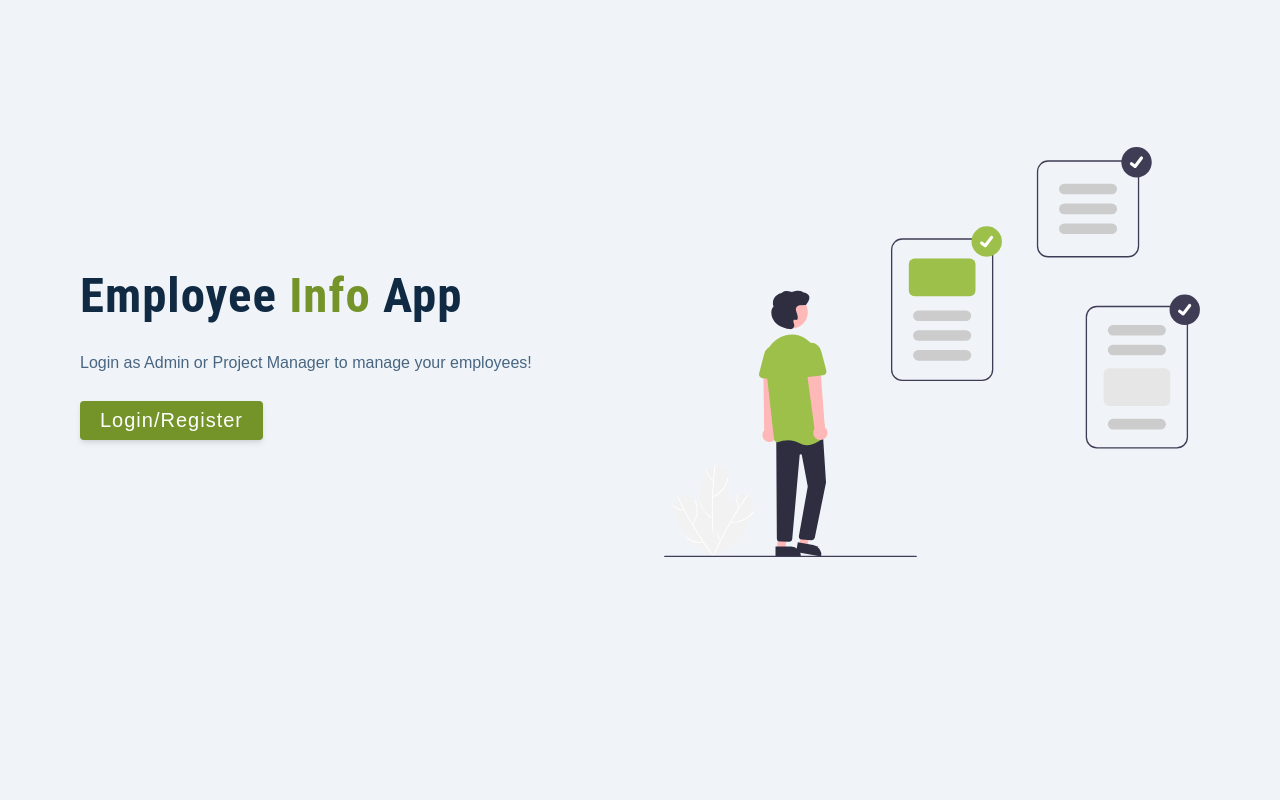
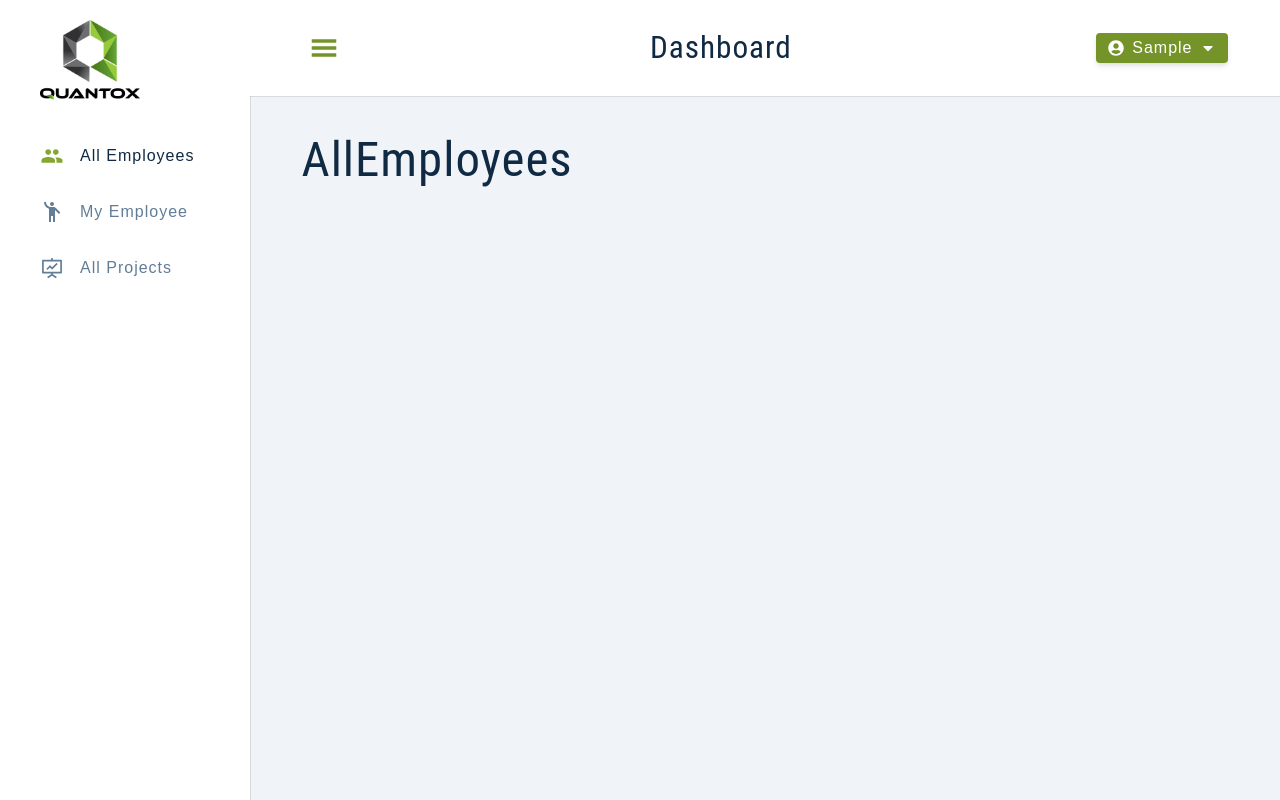
Before and after one commit to stefanmeza94/employee-info-ts, a React (Create React App) app: page / in a window 1280 px wide. Built offline with nearby package versions, Linux system fonts and the light colour scheme; sample sign-in values are in the browser's storage.

Commit message:
Add fix for displaying logged in user if there is user in localstorage

```diff
--- a/src/App.tsx
+++ b/src/App.tsx
@@ -15,17 +15,17 @@ import AllEmployees from './pages/ProjectManagerDashboard/AllEmployees';
 import MyEmployees from './pages/ProjectManagerDashboard/MyEmployees';
 import Projects from './pages/ProjectManagerDashboard/Projects';
 
-import Register from './pages/Register';
 import Landing from './pages/Landing';
 import ProtectedRoute from './pages/ProtectedRoute';
 
 function App() {
+  const { user } = useAppContext();
+
   return (
     <Routes>
-      <Route path='/' element={<Landing />} />
-      <Route path='/register' element={<Register />} />
+      {user && user.role == 'SYSTEM_ADMIN' ? (
         <Route
-        path='/admin'
+          path='/'
           element={
             <ProtectedRoute>
               <SharedLayout />
@@ -41,9 +41,9 @@ function App() {
           <Route path='project-managers' element={<ProjectManagers />} />
           <Route path='system-administrators' element={<SystemAdministrators />} />
         </Route>
-
+      ) : (
         <Route
-        path='/project-manager'
+          path='/'
           element={
             <ProtectedRoute>
               <SharedLayout />
@@ -54,6 +54,8 @@ function App() {
           <Route path='my-employees' element={<MyEmployees />} />
           <Route path='all-projects' element={<Projects />} />
         </Route>
+      )}
+      <Route path='/landing' element={<Landing />} />
     </Routes>
   );
 }
--- a/src/context/appContext.tsx
+++ b/src/context/appContext.tsx
@@ -2,6 +2,7 @@ import { createContext, useContext, useReducer } from 'react';
 import axios from 'axios';
 import reducer from './reducer';
 import { ActionType } from './action-type';
+import { useNavigate } from 'react-router-dom';
 
 const user = localStorage.getItem('user');
 
@@ -36,6 +37,7 @@ const AppContext = createContext<any>(initialState);
 
 const AppProvider: React.FC<AppProviderProps> = ({ children }) => {
   const [state, dispatch] = useReducer(reducer, initialState);
+  const navigate = useNavigate();
 
   // axios instance
   const axiosInstance = axios.create({
--- a/src/pages/AdminDashboard/Employees.tsx
+++ b/src/pages/AdminDashboard/Employees.tsx
@@ -1,6 +1,10 @@
+import { userInfo } from 'os';
+import { useParams } from 'react-router-dom';
 import AddContainer from '../../components/AddContainer';
 import EmployeeContainer from '../../components/EmployeeContainer';
 const Employees = () => {
+  const params = useParams();
+  console.log(params);
   return (
     <>
       <AddContainer />
--- a/src/pages/Landing.tsx
+++ b/src/pages/Landing.tsx
@@ -1,8 +1,20 @@
-import { Link } from 'react-router-dom';
+import { Link, useNavigate } from 'react-router-dom';
+import { useAppContext } from '../context/appContext';
+import GoogleLogin from 'react-google-login';
 import Wrapper from '../assets/Wrappers/Landing';
 import Employee from '../assets/images/employee.svg';
+import { useEffect } from 'react';
 
 const LandingPage = () => {
+  const { handleLogin, handleLoginFailure, user } = useAppContext();
+  const navigate = useNavigate();
+
+  useEffect(() => {
+    if (user) {
+      navigate('/');
+    }
+  }, [user]);
+
   return (
     <Wrapper>
       <div className='container page'>
@@ -11,9 +23,13 @@ const LandingPage = () => {
             Employee <span>info</span> app
           </h1>
           <p>Login as Admin or Project Manager to manage your employees!</p>
-          <Link to='/register' className='btn btn-hero'>
-            Login/Register
-          </Link>
+          <GoogleLogin
+            clientId={process.env.REACT_APP_GOOGLE_CLIENT_ID || ''}
+            buttonText='Login'
+            onSuccess={handleLogin}
+            onFailure={handleLoginFailure}
+            cookiePolicy={'single_host_origin'}
+          />
         </div>
         <img src={Employee} alt='job hunt' className='img main-img' />
       </div>
--- a/src/pages/ProtectedRoute.tsx
+++ b/src/pages/ProtectedRoute.tsx
@@ -10,7 +10,7 @@ const ProtectedRoute = ({ children }: ProtectedRouteProps): any => {
   const { user } = useAppContext();
 
   if (!user) {
-    return <Navigate to='/register' />;
+    return <Navigate to='/landing' />;
   }
 
   return children;
--- a/src/pages/Register.tsx
+++ /dev/null
@@ -1,44 +0,0 @@
-import { useEffect } from 'react';
-import { useNavigate } from 'react-router-dom';
-import Wrapper from '../assets/Wrappers/Register';
-import GoogleLogin from 'react-google-login';
-import { useAppContext } from '../context/appContext';
-import loginImage from '../assets/images/loginImage.svg';
-
-const Register = () => {
-  const { handleLogin, handleLoginFailure, user } = useAppContext();
-  const navigate = useNavigate();
-
-  useEffect(() => {
-    if (user) {
-      navigate(user.role === 'SYSTEM_ADMIN' ? '/admin' : '/project-manager');
-    }
-  }, [user]);
-
-  return (
-    <Wrapper>
-      <div>
-        <h1>
-          Login <span>page</span>
-        </h1>
-        <GoogleLogin
-          clientId={process.env.REACT_APP_GOOGLE_CLIENT_ID || ''}
-          buttonText='Login'
-          onSuccess={handleLogin}
-          onFailure={handleLoginFailure}
-          cookiePolicy={'single_host_origin'}
-        />
-        <div className='btnWrapper'>
-          <button onClick={() => navigate('/')} className='backBtn'>
-            Go back!
-          </button>
-        </div>
-      </div>
-      <div>
-        <img src={loginImage} alt='login image' className='loginImg' />
-      </div>
-    </Wrapper>
-  );
-};
-
-export default Register;
```
Also changed, not shown: src/components/NavLinks.tsx (+11 -11 lines). Lines whose indentation alone changed are shown as unchanged.
